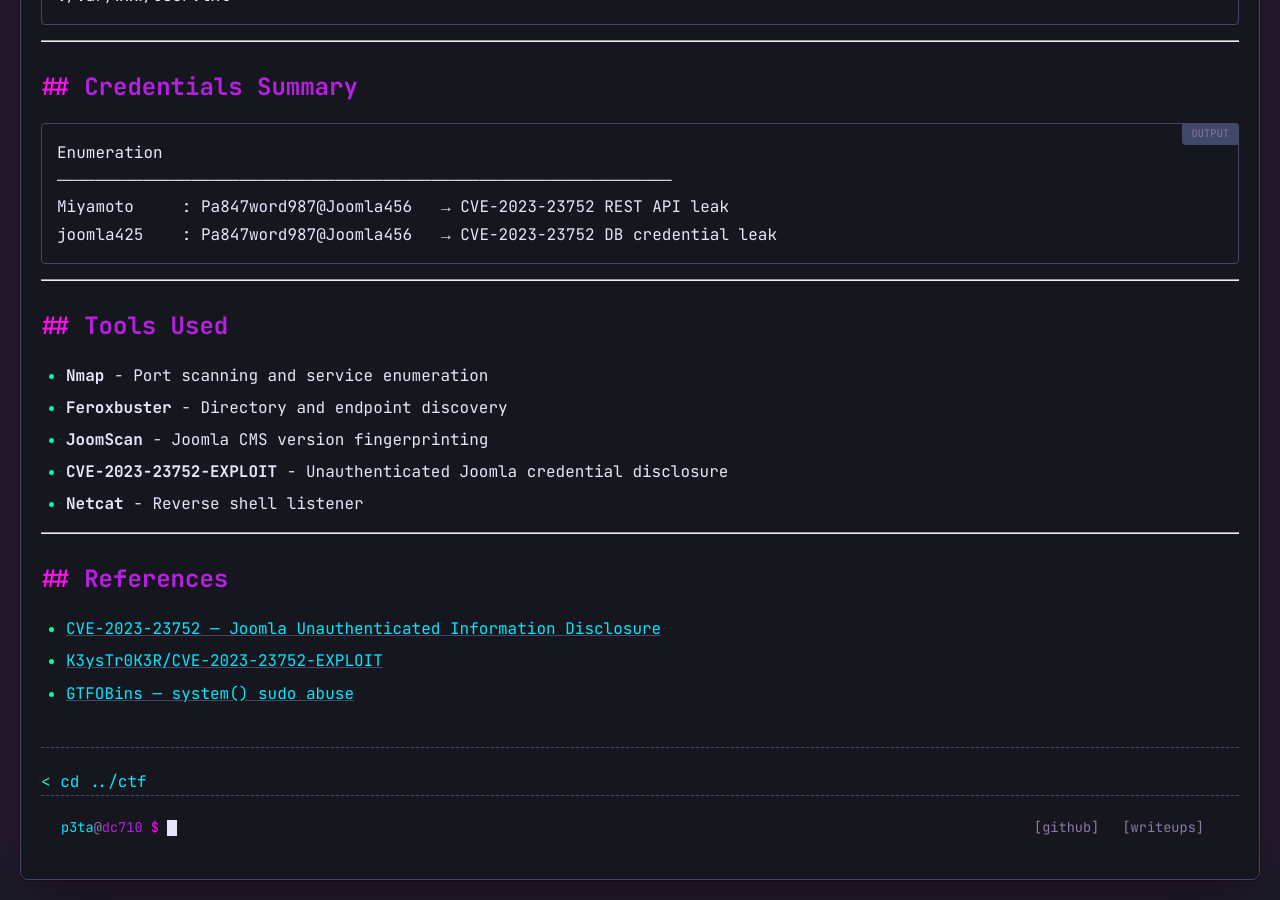
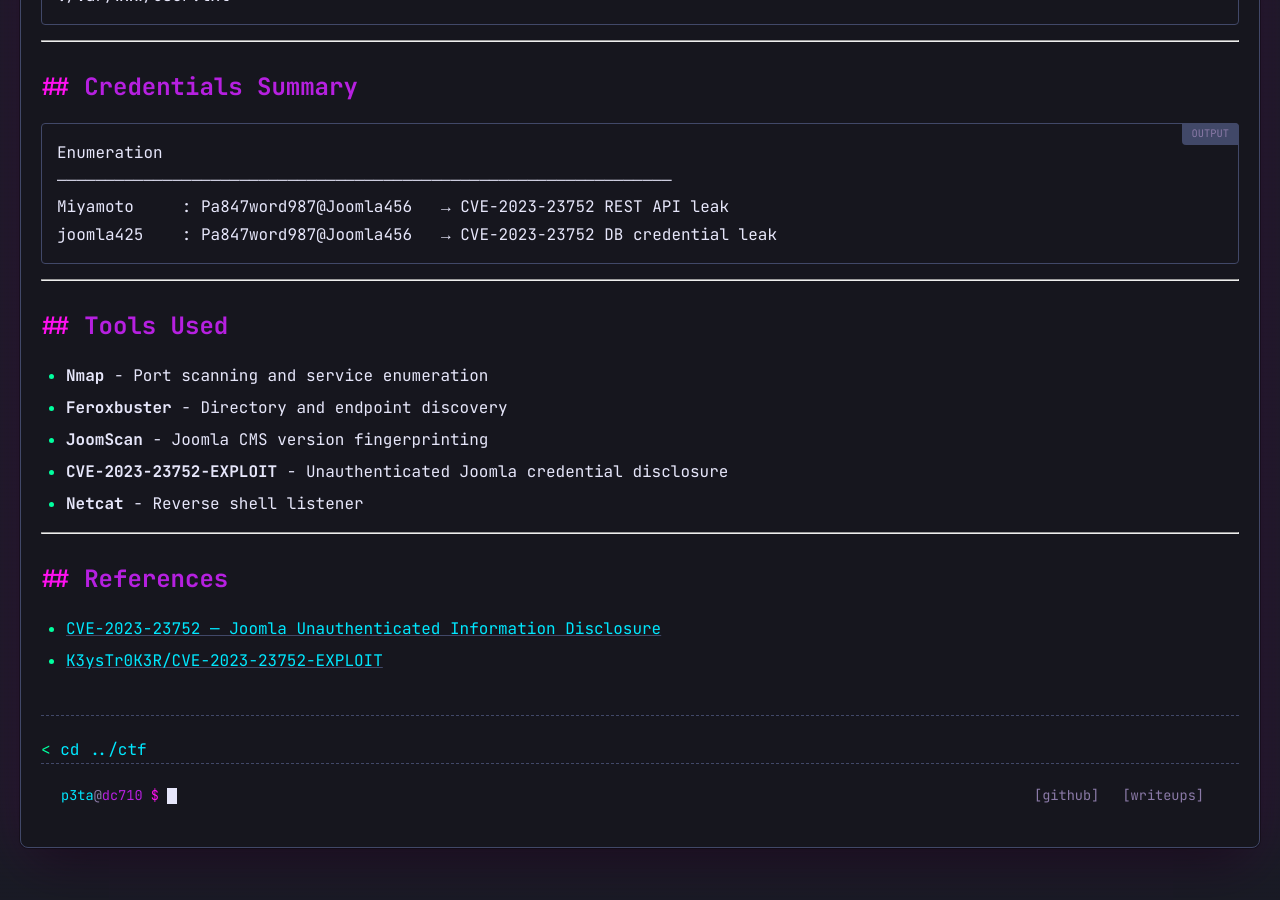
Before and after one commit to p3ta00/p3ta00.github.io, a Jekyll site: the page built from _ctf/hacksmarter-samurai.md, in a window 1280 px wide and 900 px high, scrolled down 11327 px. Built offline with Jekyll 4.4.1, drawn with Linux system fonts in a browser that asks for light colours; after the commit the page ends 12195 px from its top, so only the background shows below that.

Commit message:
Remove GTFOBins reference

```diff
--- a/_ctf/hacksmarter-samurai.md
+++ b/_ctf/hacksmarter-samurai.md
@@ -368,4 +368,3 @@
 
 - [CVE-2023-23752 — Joomla Unauthenticated Information Disclosure](https://nvd.nist.gov/vuln/detail/CVE-2023-23752)
 - [K3ysTr0K3R/CVE-2023-23752-EXPLOIT](https://github.com/K3ysTr0K3R/CVE-2023-23752-EXPLOIT)
-- [GTFOBins — system() sudo abuse](https://gtfobins.github.io/)
```
